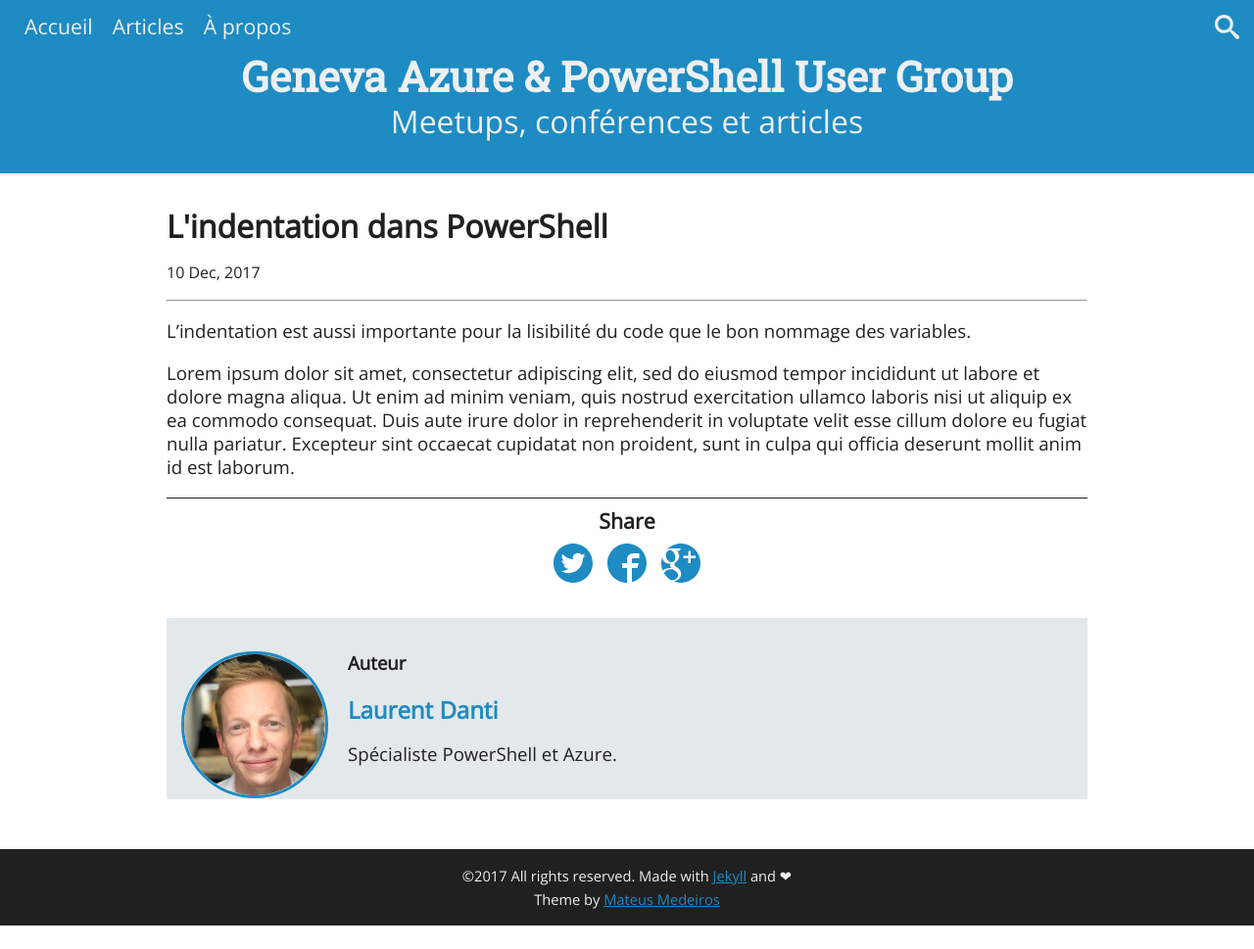
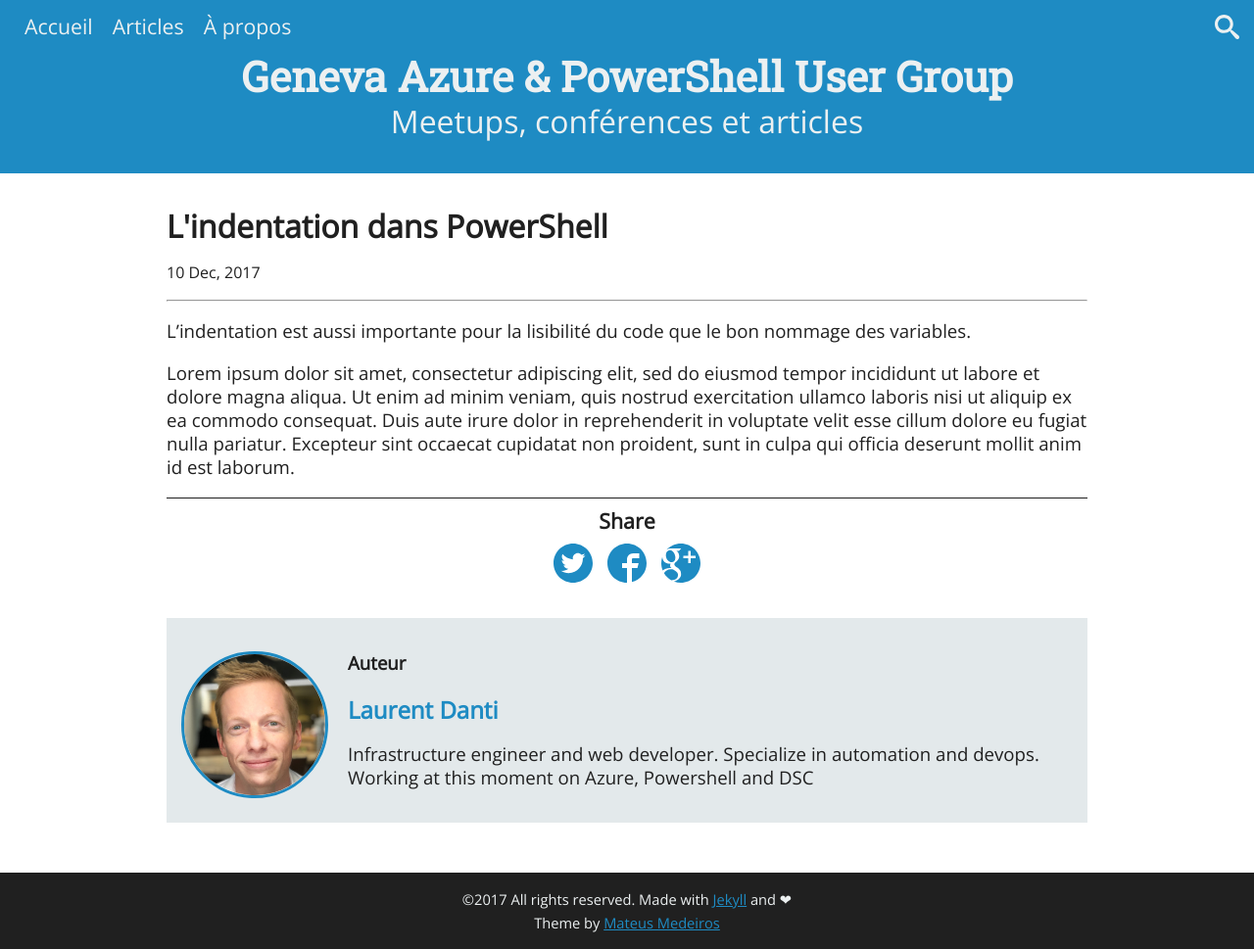
Before and after one commit to gapsug/gapsug.github.io, a Jekyll site: the page built from _posts/2017-12-10-Indentation-for-PowerShell.md, in a window 1280 px wide. Shown: the whole page at 98% size. Built offline with Jekyll 4.4.1, drawn with Linux system fonts in a browser that asks for light colours; before the commit the page ends 945 px from its top, so only the background shows below that.

Commit message:
update author

```diff
--- a/_data/authors.yml
+++ b/_data/authors.yml
@@ -9,4 +9,4 @@
 ldanti:
     name: Laurent Danti
     twitter: LaurentDanti
-    bio: Spécialiste PowerShell et Azure.
+    bio: Infrastructure engineer and web developer. Specialize in automation and devops. Working at this moment on Azure, Powershell and DSC
```
